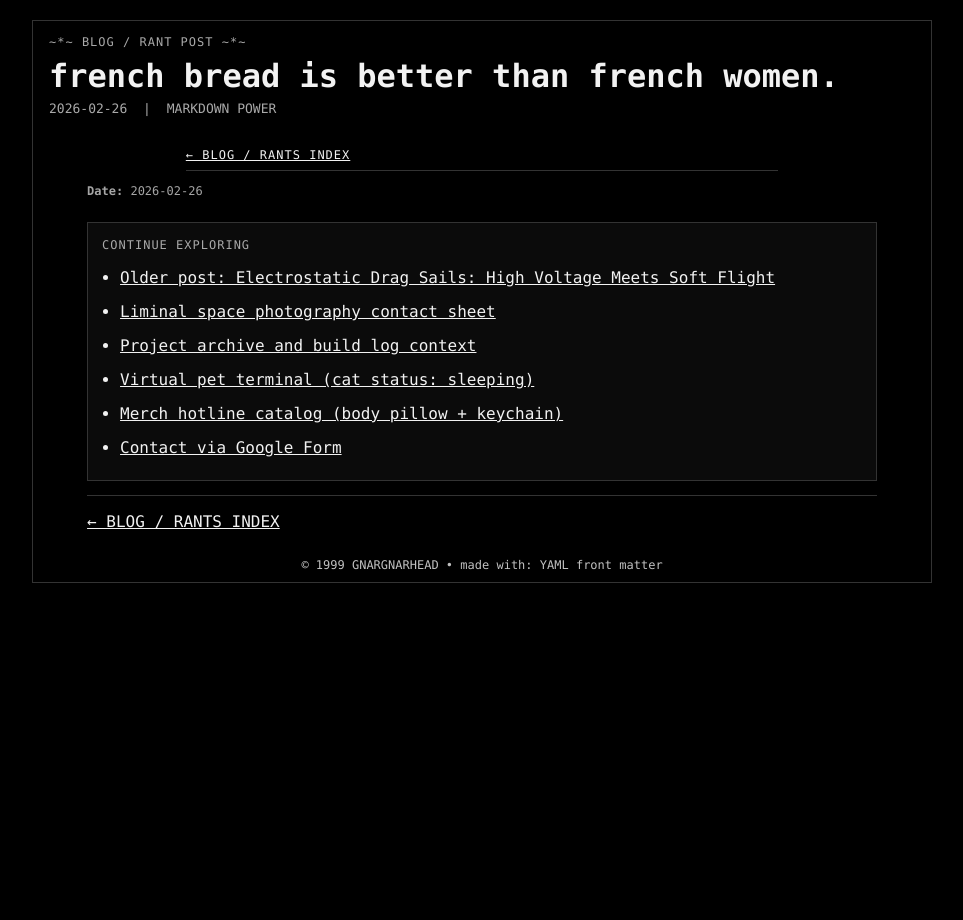
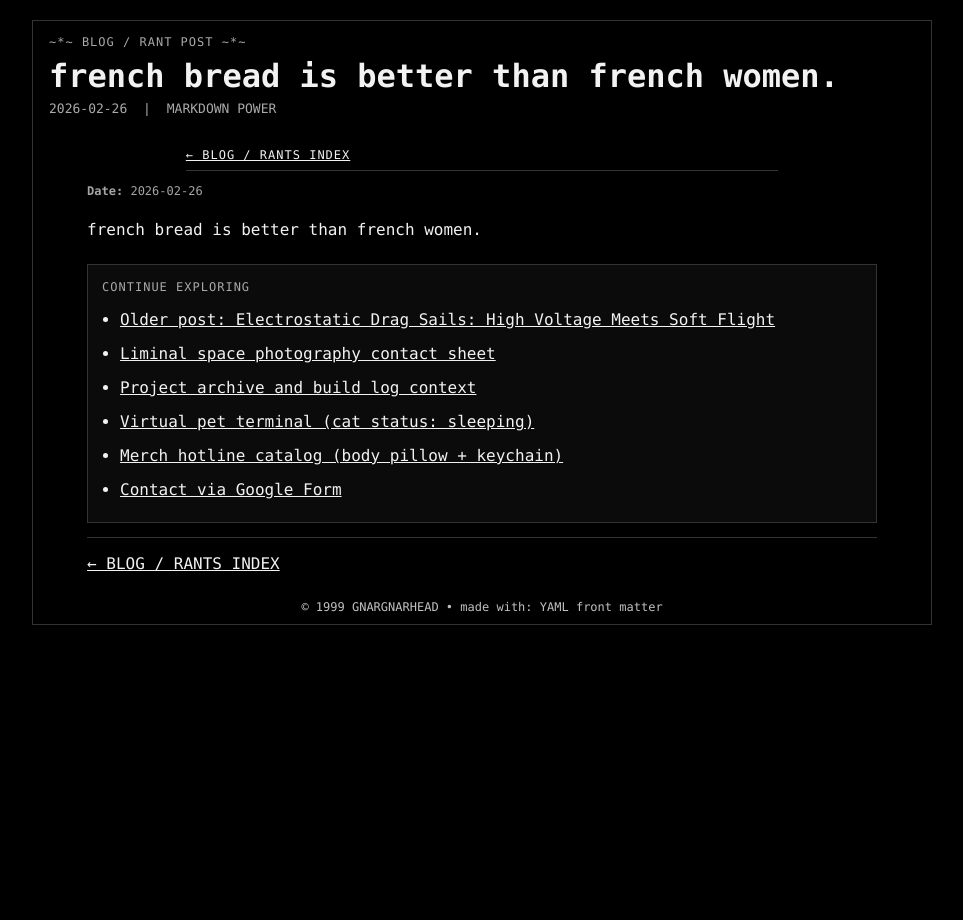
Before and after one commit to GnarGnarHead/GNARGNARHEAD.github.io, a Jekyll site: the page built from blogs/2026-02-26-french-break-is-better-than-french-placeholder.md, in a window 1280 px wide. Shown: the whole page, without its empty margins (158-1121 px from the left). Built offline with Jekyll 4.4.1, drawn with Linux system fonts in a browser that asks for light colours.

Commit message:
Fix formatting and add content to French bread blog post

```diff
--- a/blogs/2026-02-26-french-break-is-better-than-french-placeholder.md
+++ b/blogs/2026-02-26-french-break-is-better-than-french-placeholder.md
@@ -5,3 +5,5 @@ date: "2026-02-26"
 description: "french bread is better than french women."
 micro: true
 ---
+
+french bread is better than french women.
```
